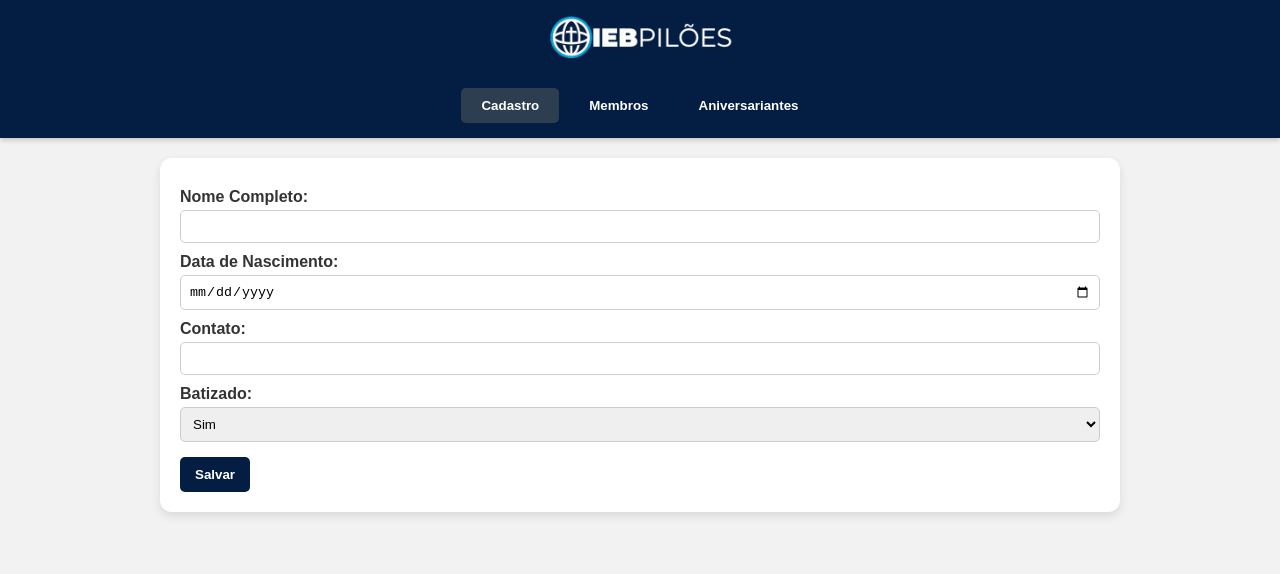
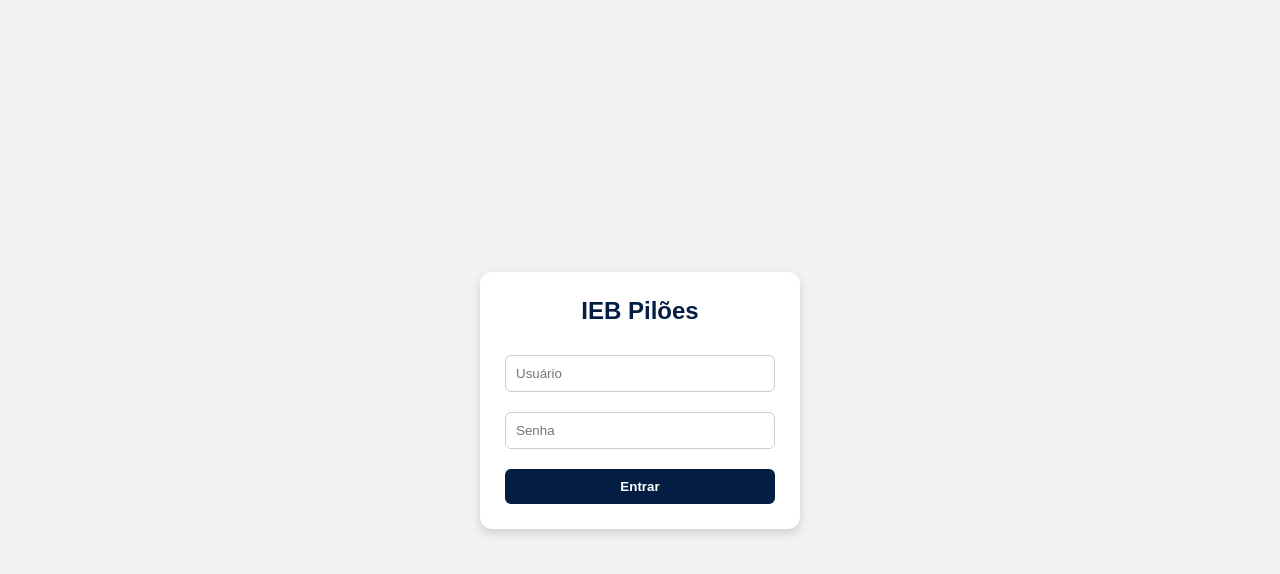
Before and after one commit to rcknathan/iebpiloes, a plain HTML site: page index.html in a window 1280 px wide. Drawn offline with Linux system fonts and the light colour scheme; no server answers.

Commit message:
alteraçao

```diff
--- a/index.html
+++ b/index.html
@@ -1,94 +1,78 @@
 <!DOCTYPE html>
 <html lang="pt-BR">
 <head>
-  <meta charset="UTF-8">
-  <meta name="viewport" content="width=device-width, initial-scale=1.0">
-  <title>IEBPILÕES - Gestão</title>
-  <link rel="stylesheet" href="style.css">
-  <link rel="icon" href="img/favicon.png" type="image/png">
+  <meta charset="UTF-8" />
+  <meta name="viewport" content="width=device-width, initial-scale=1.0" />
+  <title>Login - IEB Pilões</title>
+  <link rel="stylesheet" href="style.css" />
+  <style>
+    body {
+      display: flex;
+      justify-content: center;
+      align-items: center;
+      height: 100vh;
+      background: #f2f2f2;
+    }
+
+    .login-container {
+      background: #fff;
+      padding: 25px;
+      width: 320px;
+      border-radius: 12px;
+      box-shadow: 0 4px 10px rgba(0,0,0,0.15);
+      text-align: center;
+    }
+
+    .login-container h2 {
+      margin-bottom: 20px;
+      color: #041e43;
+    }
+
+    .login-container input {
+      width: 100%;
+      padding: 10px;
+      margin: 10px 0;
+      border-radius: 6px;
+      border: 1px solid #ccc;
+    }
+
+    .login-container button {
+      width: 100%;
+      padding: 10px;
+      background: #041e43;
+      color: #fff;
+      border: none;
+      border-radius: 6px;
+      cursor: pointer;
+      font-weight: bold;
+      margin-top: 10px;
+    }
+
+    .login-container button:hover {
+      background: #03132a;
+    }
+
+    .error-msg {
+      color: red;
+      font-size: 0.9em;
+      margin-top: 10px;
+      display: none;
+    }
+  </style>
 </head>
 <body>
-  <header>
-    <img src="img/logo.png" alt="IEBPILÕES" class="logo">
 
-    <!-- Nav de abas -->
-    <nav class="tabs">
-      <button class="tab-btn active" data-tab="cadastro">Cadastro</button>
-      <button class="tab-btn" data-tab="membros">Membros</button>
-      <button class="tab-btn" data-tab="aniversariantes">Aniversariantes</button>
-    </nav>
-  </header>
+  <div class="login-container">
+    <h2>IEB Pilões</h2>
 
-  <main>
-    <!-- Aba Cadastro -->
-    <section id="cadastro" class="tab-content">
-      <form id="memberForm">
-        <input type="hidden" id="editIndex" value="">
-        <label>Nome Completo:</label>
-        <input type="text" id="nome" required>
+    <input type="text" id="user" placeholder="Usuário" />
+    <input type="password" id="pass" placeholder="Senha" />
 
-        <label>Data de Nascimento:</label>
-        <input type="date" id="nascimento" required>
+    <button onclick="login()">Entrar</button>
 
-        <label>Contato:</label>
-        <input type="text" id="contato" required>
+    <p id="error" class="error-msg">Usuário ou senha incorretos.</p>
+  </div>
 
-        <label>Batizado:</label>
-        <select id="batizado" required>
-          <option value="Sim">Sim</option>
-          <option value="Não">Não</option>
-        </select>
-
-        <button type="submit">Salvar</button>
-      </form>
-    </section>
-
-    <!-- Aba Membros -->
-    <section id="membros" class="tab-content" style="display:none;">
-      <div class="search-container">
-        <label>Pesquisar Membro:</label>
-        <input type="text" id="searchInput" placeholder="Digite um nome...">
-      </div>
-
-      <button id="printBtn">Imprimir</button>
-
-      <div class="table-wrapper">
-        <table id="membersTable">
-          <thead>
-            <tr>
-              <th>Nome</th>
-              <th>Nascimento</th>
-              <th>Contato</th>
-              <th>Batizado</th>
-              <th>Ações</th>
-            </tr>
-          </thead>
-          <tbody></tbody>
-        </table>
-      </div>
-    </section>
-
-    <!-- Aba Aniversariantes -->
-    <section id="aniversariantes" class="tab-content" style="display:none;">
-      <div class="filters">
-        <div>
-          <label>Mês:</label>
-          <select id="monthFilter"></select>
-        </div>
-
-        <div>
-          <label>Ordenar por:</label>
-          <select id="orderFilter">
-            <option value="data">Data</option>
-            <option value="nome">Nome</option>
-          </select>
-        </div>
-      </div>
-
-      <div id="birthdayList"></div>
-    </section>
-  </main>
-
-  <script type="module" src="script.js"></script>
+  <script type="module" src="login.js"></script>
 </body>
 </html>
```
Also changed, not shown: page.html (added, +94 -0 lines), login.html (deleted).
